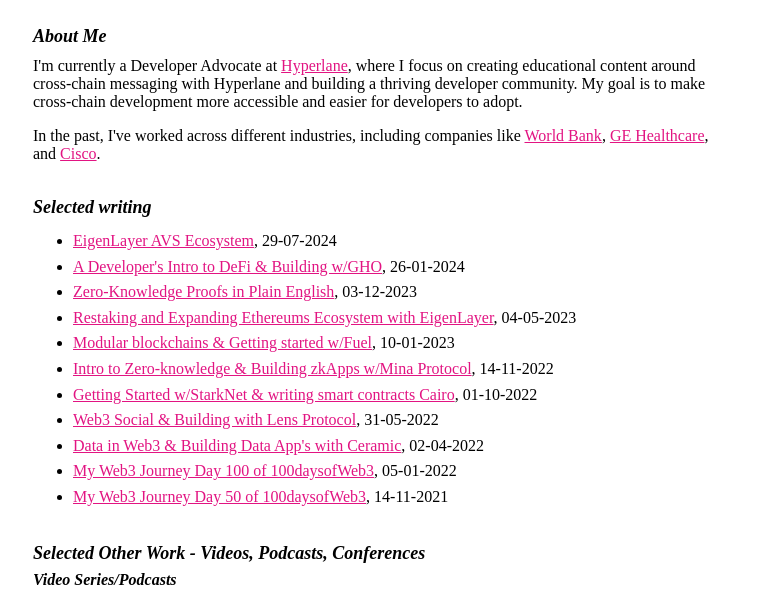
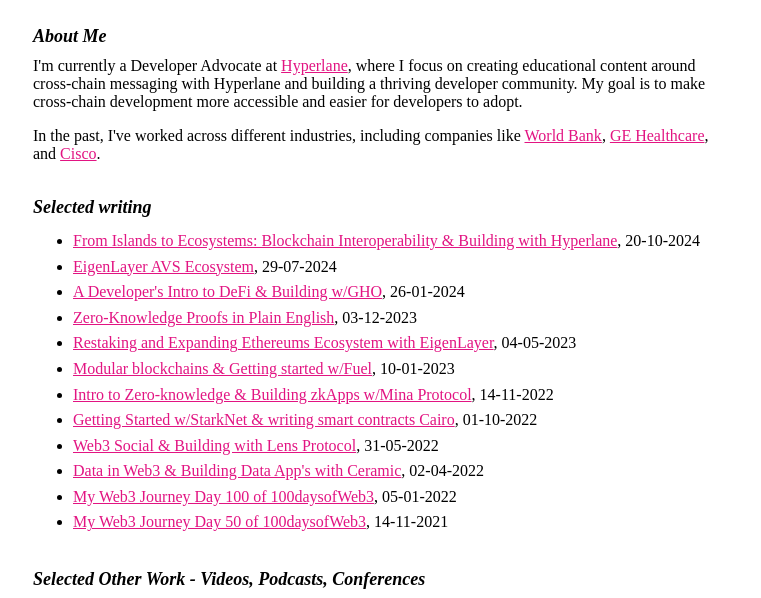
Before and after one commit to edakturk14/edakturk14.github.io, a plain HTML site: page index.html in a window 1280 px wide. Shown: the part 128-726 px from the top of the page, without its empty margins (257-1018 px from the left). Drawn offline with Linux system fonts and the light colour scheme.

Commit message:
add hyperlane post

```diff
--- a/index.html
+++ b/index.html
@@ -30,6 +30,8 @@
       <div>
         <h2>Selected writing</h2>
         <ul>
+          <li><a href="https://mirror.xyz/edatweets.eth/ZEDMwvOg4ZsIBZh0TtDOXELKlU2I6SlHuytKhpa2hxw">From Islands to Ecosystems: Blockchain Interoperability &
+            Building with Hyperlane</a>, 20-10-2024</li>
           <li><a href="https://mirror.xyz/edatweets.eth/Pbl2PTxEDzqRTp2TsOZryw7qNrJR1t9V-Y-QvUf_ZVU">EigenLayer AVS
               Ecosystem</a>, 29-07-2024</li>
           <li><a href="https://mirror.xyz/edatweets.eth/bC5sgDGbiPypvjM4xDMT4Wmn6faEmGc8zpRAM9IKNOY">A Developer's Intro
```
